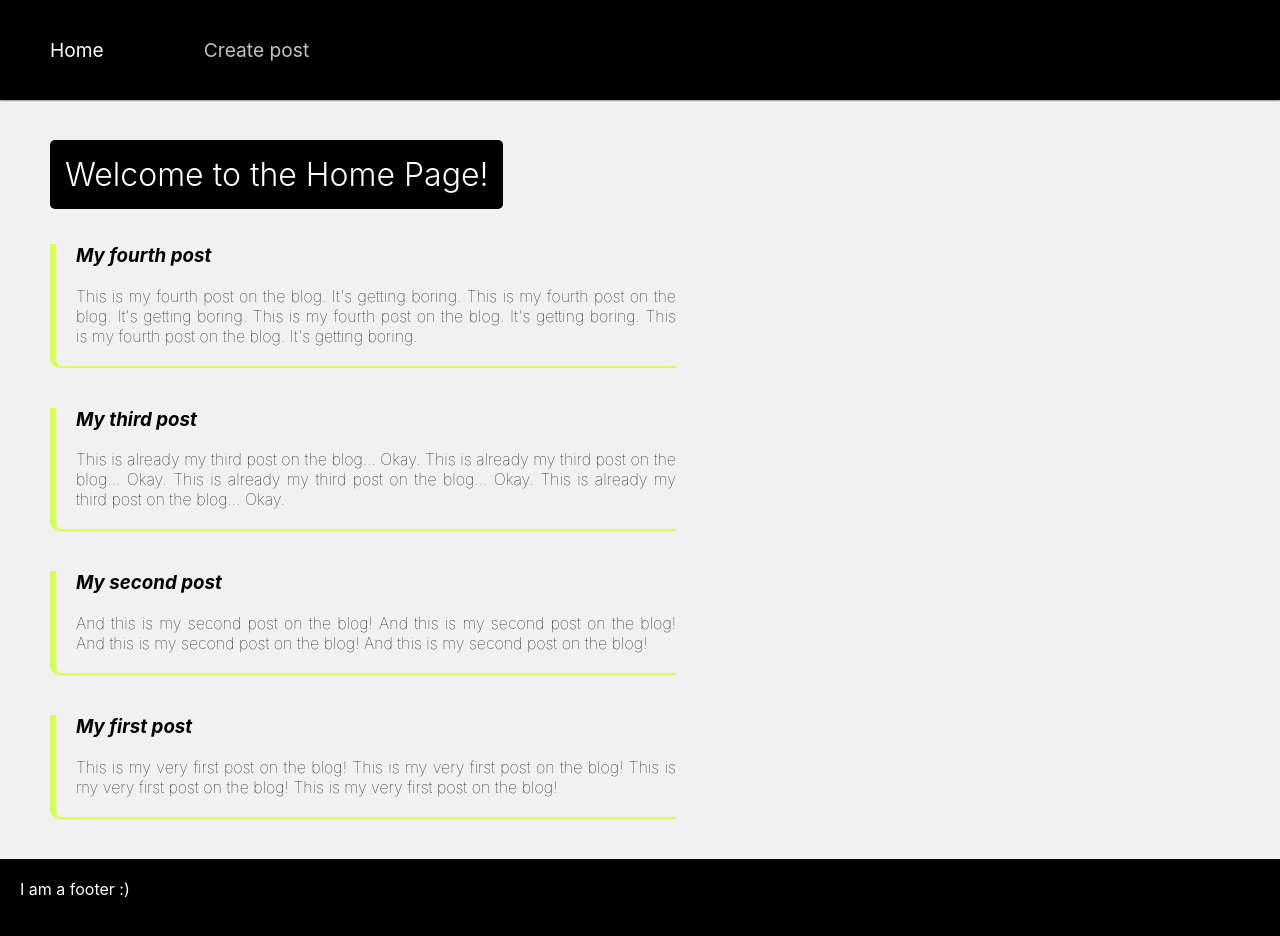
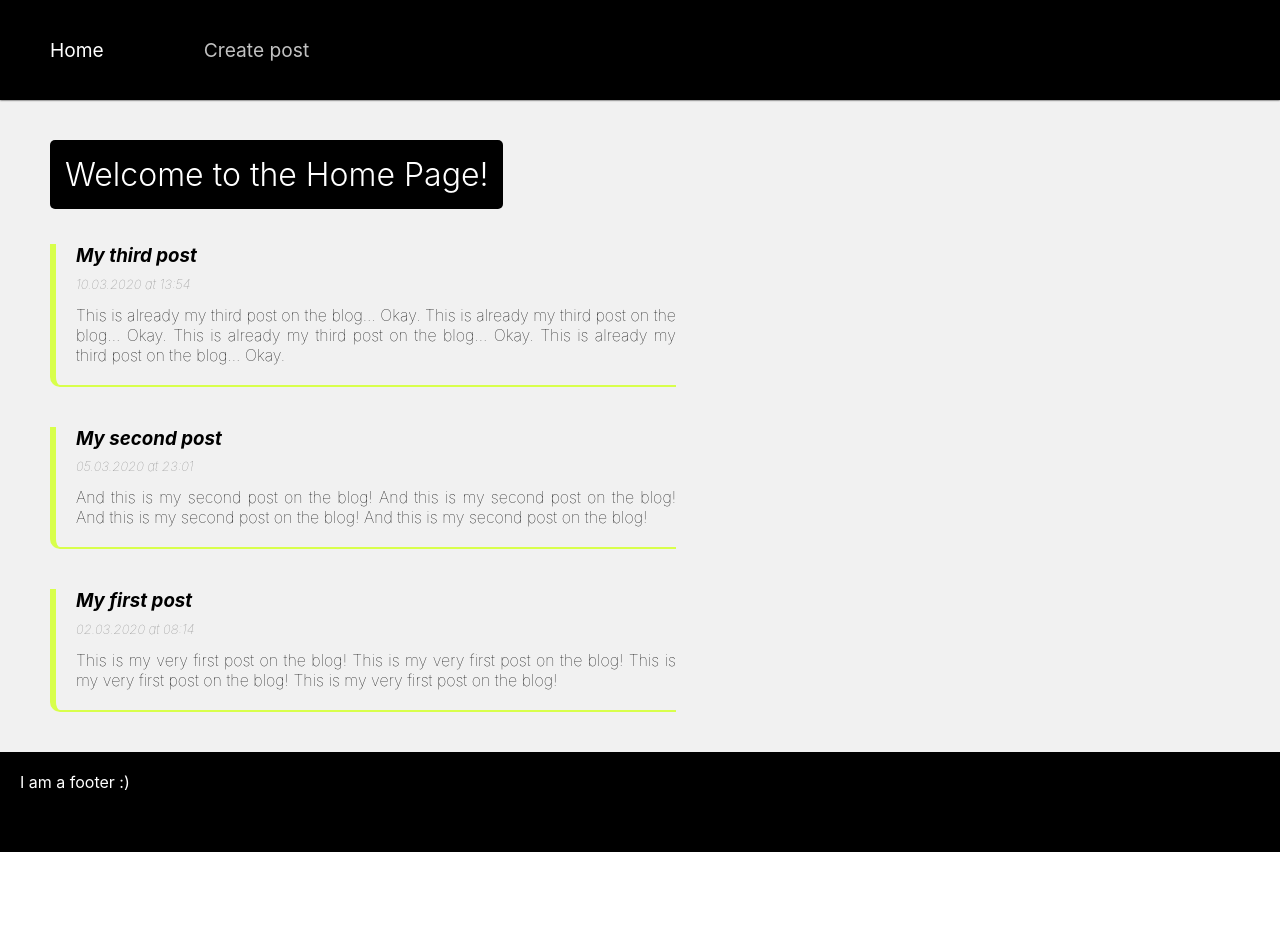
Before and after one commit to KonradCichoszewski/blog-react, a React (Create React App) app: page / in a window 1280 px wide. Shown: the top 936 px of the page. After the commit the page ends 852 px from the top, so only its background shows below. Built offline with nearby package versions, Linux system fonts and the light colour scheme.

Commit message:
Added date to the posts and some styling

```diff
--- a/src/components/CreatePost.js
+++ b/src/components/CreatePost.js
@@ -5,6 +5,7 @@ class CreatePost extends React.Component {
     render(){
         return (
             <div id='formContainer'>
+                <h1>Create post here</h1>
                 <PostForm/>
             </div>
         )
--- a/src/components/Post.js
+++ b/src/components/Post.js
@@ -3,6 +3,7 @@ import React from 'react'
 export default function Post(props) {
   return <div className='post'>
         <h3>{ props.title }</h3>
+        <p>{ props.date }</p>
         <div id="content">{ props.content }</div>
     </div>
 }
--- a/src/components/PostForm.js
+++ b/src/components/PostForm.js
@@ -8,11 +8,11 @@ function PostForm(props) {
       <label>
         Title
         <textarea onChange={e => props.titleChange(e.target.value)}/>
-      </label>
+      </label><br/>
       <label>
         Post content
         <textarea onChange={e => props.contentChange(e.target.value)} />
-      </label>
+      </label><br/>
       <input type="submit" value="Submit" />
     </form>
   )
--- a/src/components/PostListing.js
+++ b/src/components/PostListing.js
@@ -10,6 +10,7 @@ function PostListing(props) {
         <Post
           title={post.title}
           content={post.content}
+          date={post.date}
           key={post.id}
         />)
     }
--- a/src/index.css
+++ b/src/index.css
@@ -42,7 +42,7 @@ nav {
   color: white;
 }
 
-#home{
+#home, #formContainer{
   margin-left: 50px;
 }
 
@@ -50,6 +50,17 @@ nav {
   padding: 15px;
   margin-bottom: -5px;
   margin-top: 40px;
+  border-radius: 5px;
+  color: white;
+  background-color: rgb(0, 0, 0);
+  font-weight: 300;
+  display: inline-block;
+}
+
+#formContainer h1{
+  padding: 15px;
+  margin-top: 20px;
+  margin-left: 30px;
   border-radius: 5px;
   color: white;
   background-color: rgb(0, 0, 0);
@@ -69,6 +80,14 @@ nav {
 
 .post h3{
   font-style: italic;
+}
+
+.post p{
+  margin-top: -10px;
+  color: grey;
+  font-style: italic;
+  font-weight: lighter;
+  font-size: small;
 }
 
 #content {
--- a/src/redux/reducers.js
+++ b/src/redux/reducers.js
@@ -4,21 +4,33 @@ function updateObject(oldObject, newValues) {
   return Object.assign({}, oldObject, newValues)
 }
 
+function getCurrentDate(){
+  let now = new Date();
+  let day = now.getUTCDate();
+    if (day < 10) day = "0" + day;
+  let month = now.getUTCMonth();
+      month++;
+    if (month < 10) month = "0" + month;
+  return(
+    day + "." + month + "."+ now.getUTCFullYear()
+    + " at " + now.getUTCHours() + ":" + now.getUTCMinutes()
+  )
+}
+
 let initialState = {
   posts: [
     { id: 3,
+      date: '10.03.2020 at 13:54',
       title: "My third post",
       content: "This is already my third post on the blog... Okay. This is already my third post on the blog... Okay." +
                 " This is already my third post on the blog... Okay. This is already my third post on the blog... Okay."},
     { id: 1,
+      date: '02.03.2020 at 08:14',
       title: "My first post",
       content: "This is my very first post on the blog! This is my very first post on the blog!" +
                 " This is my very first post on the blog! This is my very first post on the blog! "},
-    { id: 4,
-      title: "My fourth post",
-      content: "This is my fourth post on the blog. It's getting boring. This is my fourth post on the blog. It's getting boring." +
-                " This is my fourth post on the blog. It's getting boring. This is my fourth post on the blog. It's getting boring."},
     { id: 2,
+      date: '05.03.2020 at 23:01',
       title: "My second post",
       content: "And this is my second post on the blog! And this is my second post on the blog!" +
                 " And this is my second post on the blog! And this is my second post on the blog!"}
@@ -50,9 +62,10 @@ function blogApp(state = initialState, action) {
         posts: [
           ...state.posts,
           {
-            id: 5,
+            id: state.posts.length + 1,
             title: state.postForm.title,
-            content: state.postForm.content
+            content: state.postForm.content,
+            date: getCurrentDate()
           }
         ],
         postForm: {
```
